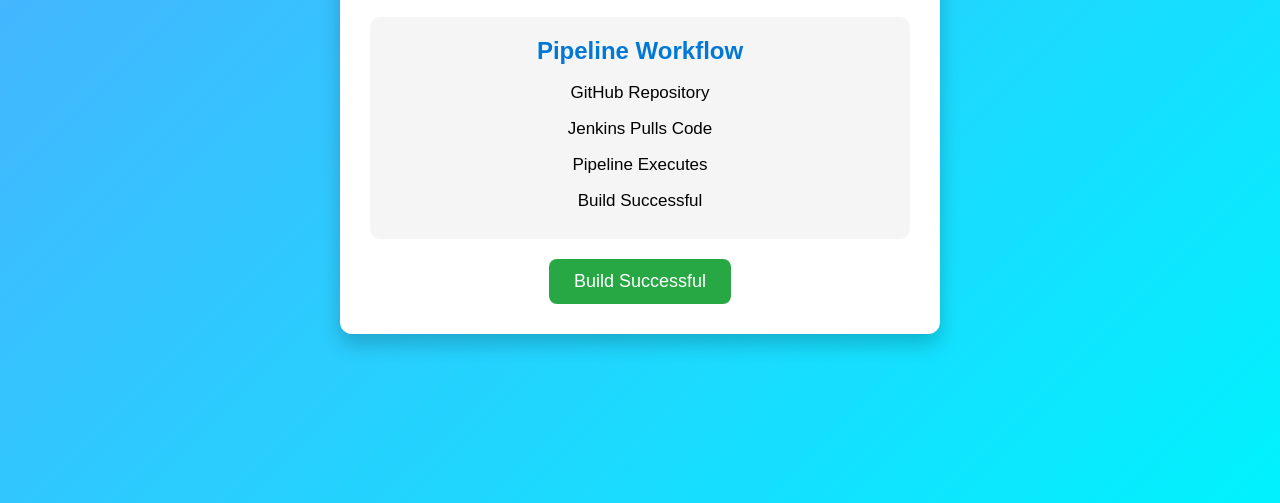
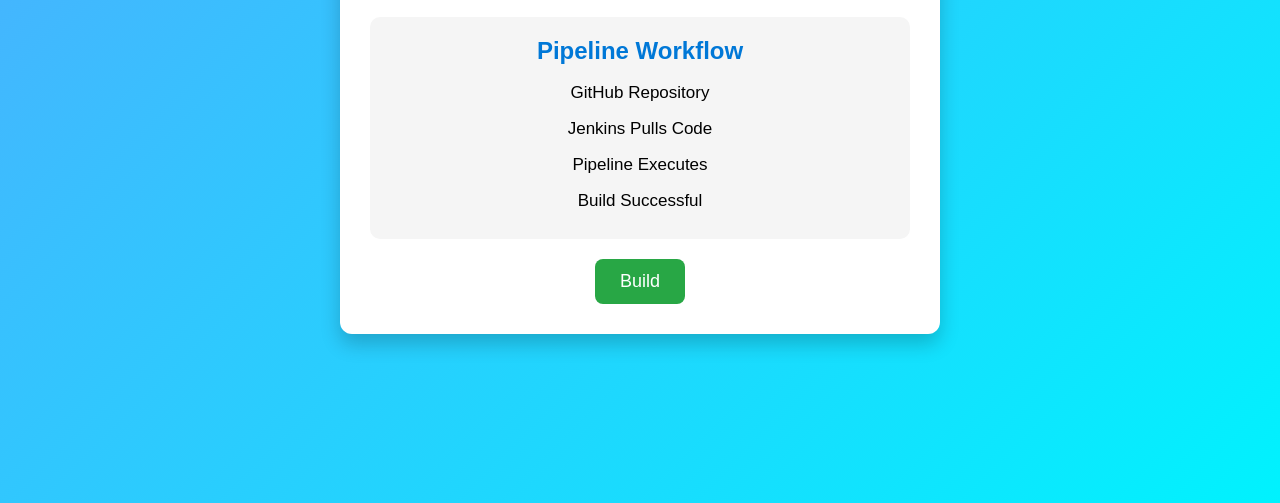
Before and after one commit to nehatech829-Devops/Jenkins-Html, a plain HTML site: page frontend/index.html in a window 1280 px wide. Shown: the part 297-800 px from the top of the page. Drawn offline with Linux system fonts and the light colour scheme.

Commit message:
Update index.html

```diff
--- a/frontend/index.html
+++ b/frontend/index.html
@@ -97,7 +97,7 @@
         </ul>
     </div>
 
-    <button>Build Successful</button>
+    <button>Build</button>
 </div>
 
 </body>
```
